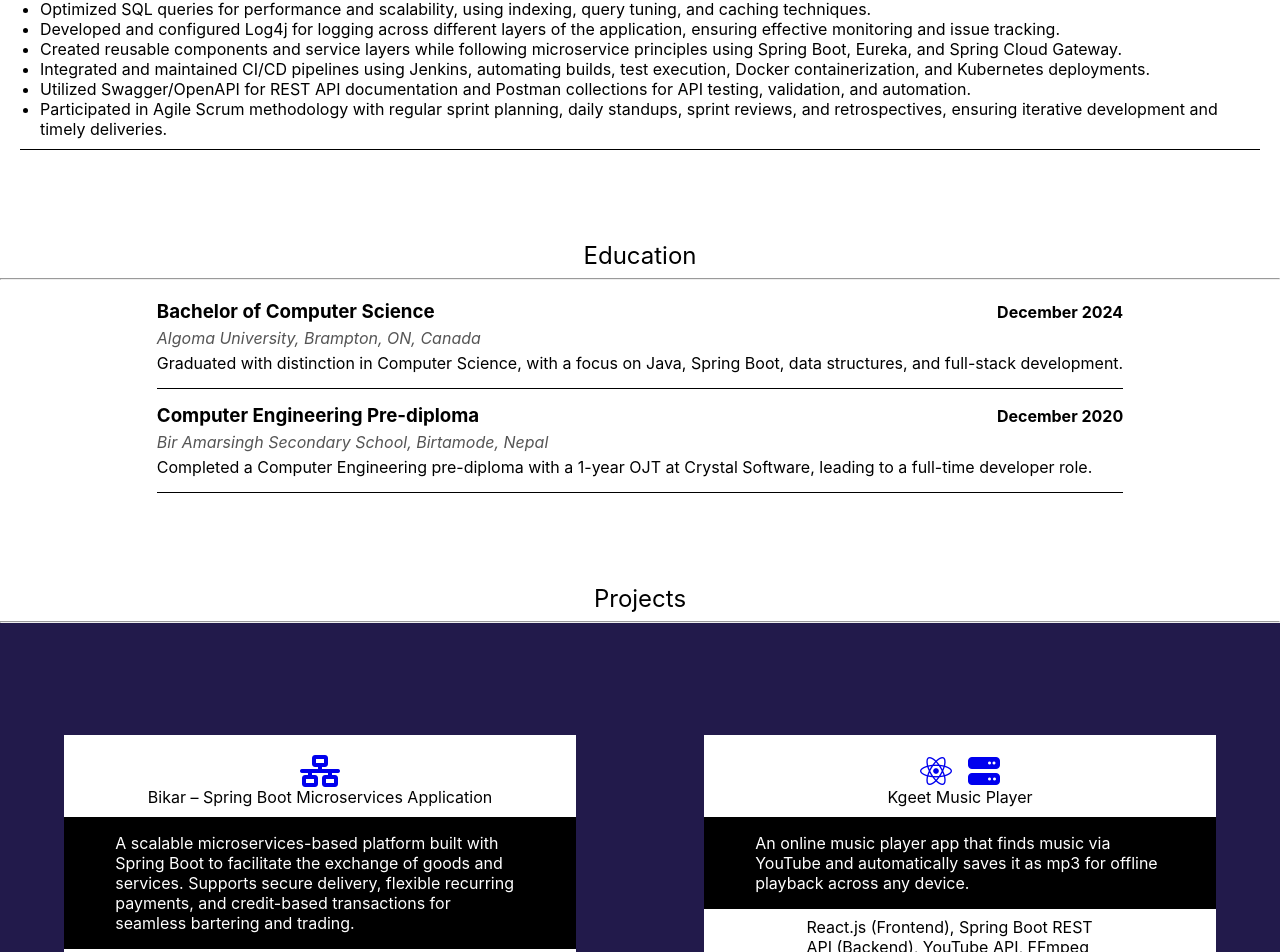
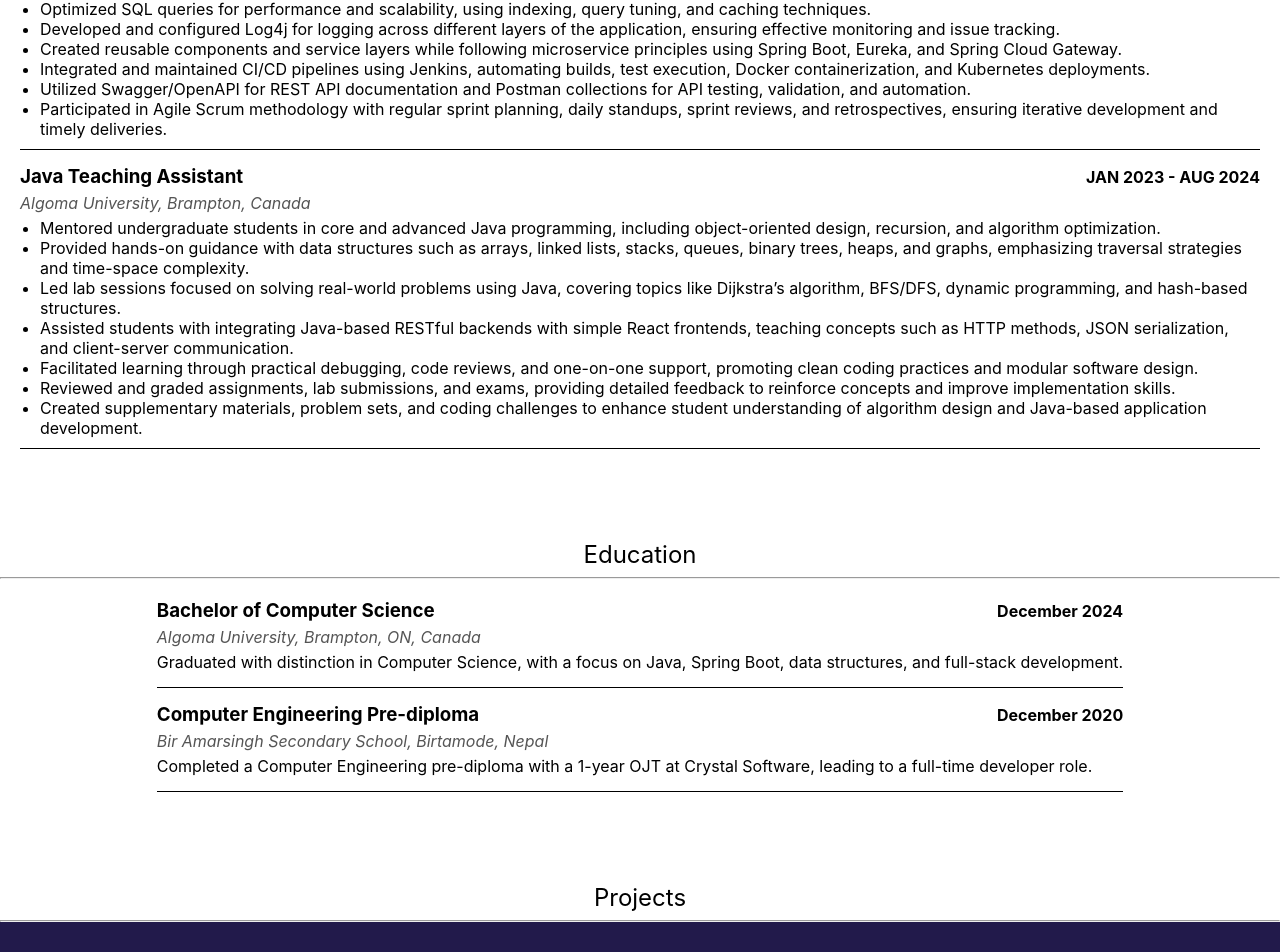
Before and after one commit to NirajSangroula/kniraj, a React (Create React App) app: page / in a window 1280 px wide. Shown: the part 2192-3144 px from the top of the page. Built offline with nearby package versions, Linux system fonts and the light colour scheme.

Commit message:
Added TA experience

```diff
--- a/src/pages/Home.js
+++ b/src/pages/Home.js
@@ -49,6 +49,21 @@ const workExperience = [
           "Utilized Swagger/OpenAPI for REST API documentation and Postman collections for API testing, validation, and automation.",
           "Participated in Agile Scrum methodology with regular sprint planning, daily standups, sprint reviews, and retrospectives, ensuring iterative development and timely deliveries."
         ]
+    },
+    {
+      title: "Java Teaching Assistant",
+      company: "Algoma University",
+      location: "Brampton, Canada",
+      duration: "JAN 2023 - AUG 2024",
+      responsibilities: [
+        "Mentored undergraduate students in core and advanced Java programming, including object-oriented design, recursion, and algorithm optimization.",
+        "Provided hands-on guidance with data structures such as arrays, linked lists, stacks, queues, binary trees, heaps, and graphs, emphasizing traversal strategies and time-space complexity.",
+        "Led lab sessions focused on solving real-world problems using Java, covering topics like Dijkstra’s algorithm, BFS/DFS, dynamic programming, and hash-based structures.",
+        "Assisted students with integrating Java-based RESTful backends with simple React frontends, teaching concepts such as HTTP methods, JSON serialization, and client-server communication.",
+        "Facilitated learning through practical debugging, code reviews, and one-on-one support, promoting clean coding practices and modular software design.",
+        "Reviewed and graded assignments, lab submissions, and exams, providing detailed feedback to reinforce concepts and improve implementation skills.",
+        "Created supplementary materials, problem sets, and coding challenges to enhance student understanding of algorithm design and Java-based application development."
+      ]
     }
 ];
 const education = [
```
